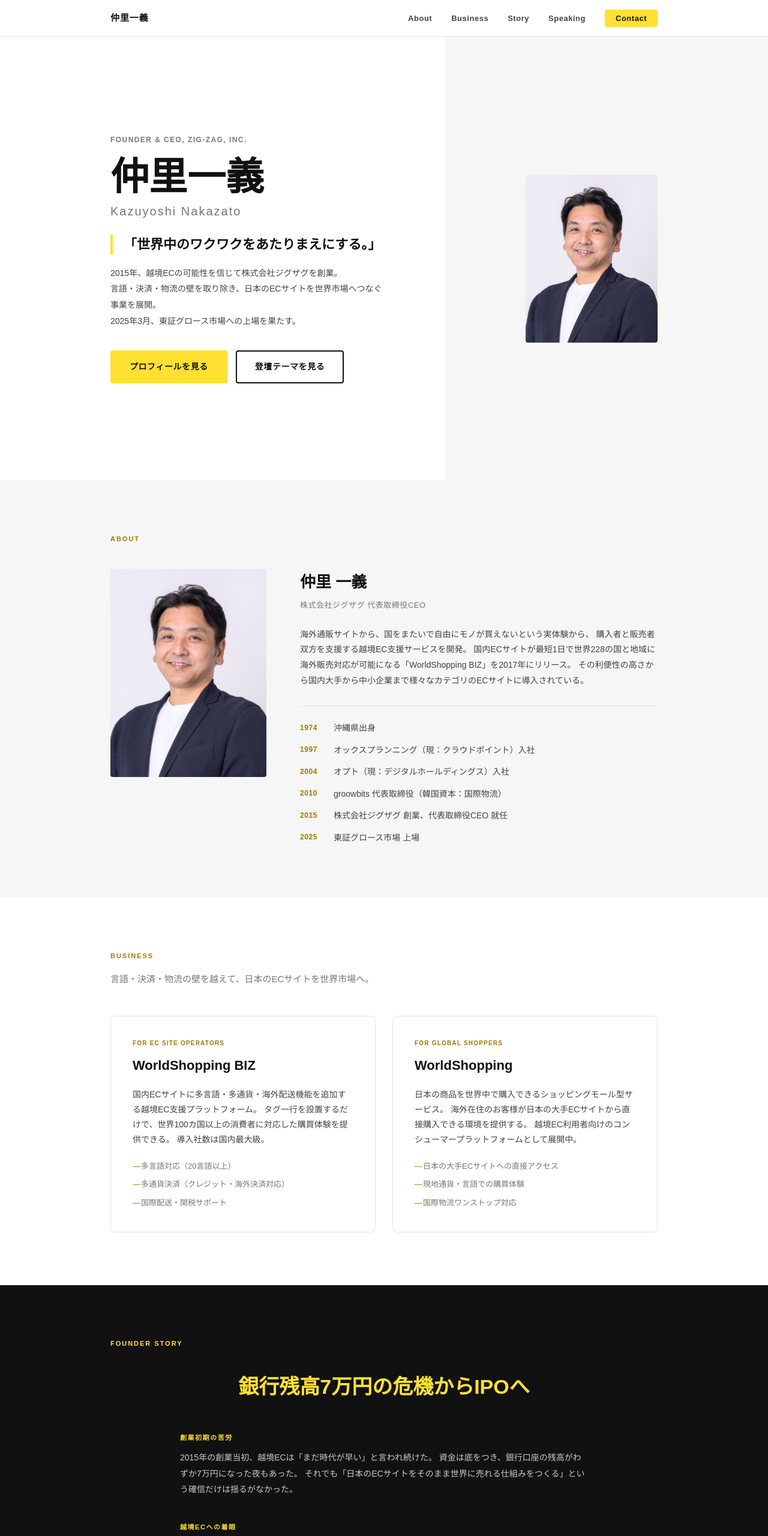
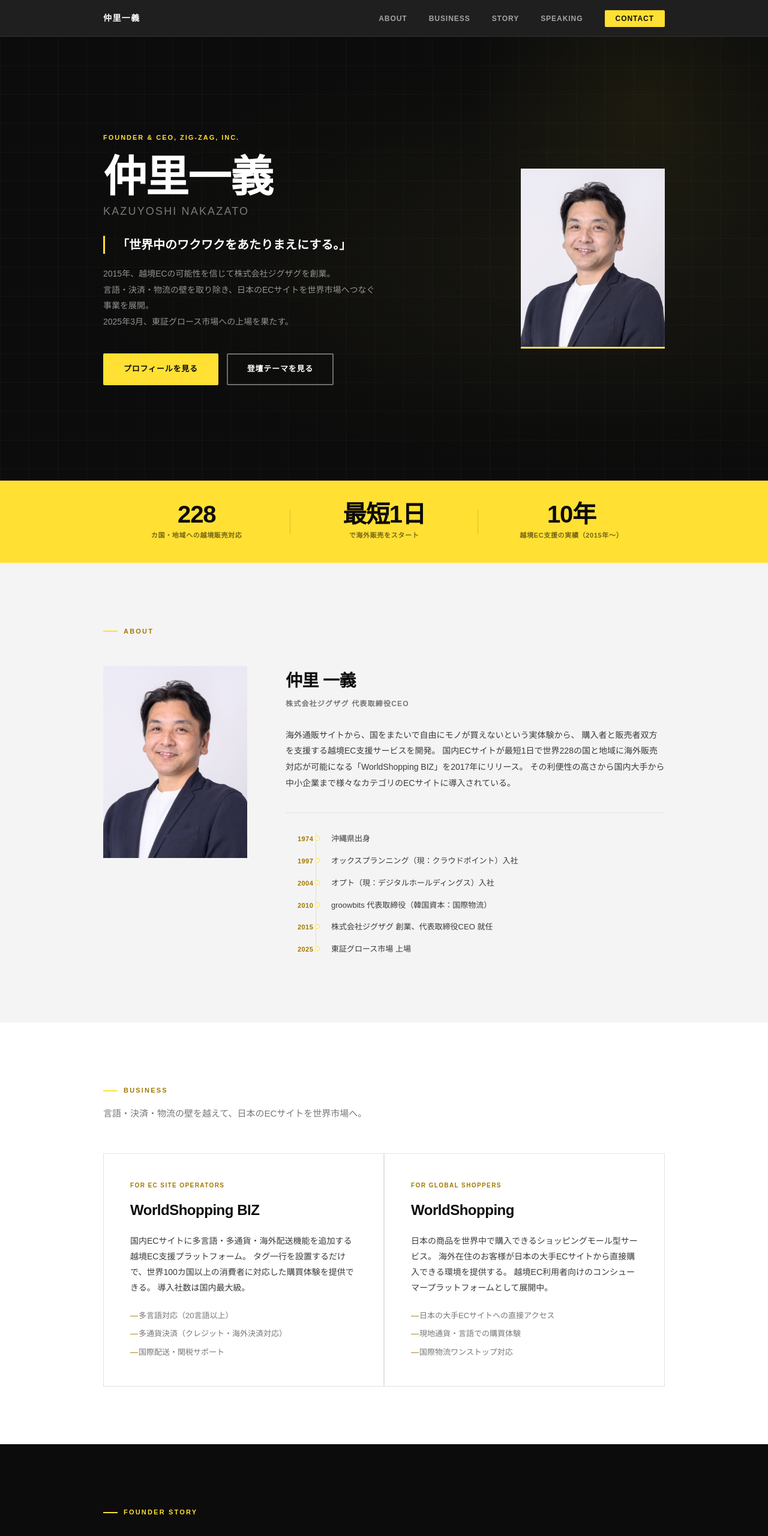
Before and after one commit to nakazato-zigzag/profile, a plain HTML site: page index.html in a window 1280 px wide. Shown: the top 2560 px of the page at 60% size. Drawn offline with Linux system fonts and the light colour scheme.

Commit message:
デザイン全面刷新：ITスタートアップ風スタイリッシュデザイン
- ダークヒーロー（グリッドパターン＋グローバルグロー背景）
- 越境EC実績スタッツバー（228カ国・最短1日・10年）を追加
- ナビ：ブラックベース＋バックドロップブラー
- セクションタイトル：黄色バー付きラベル
- タイムライン式経歴、カードのアニメーション演出改善

Co-Authored-By: Claude Sonnet 4.6 <noreply@anthropic.com>

```diff
--- a/assets/css/style.css
+++ b/assets/css/style.css
@@ -2,22 +2,21 @@
    CSS Variables
 ================================================ */
 :root {
-  --black:       #111111;
-  --gray-dark:   #444444;
+  --black:       #0C0C0C;
+  --gray-dark:   #3A3A3A;
   --gray:        #777777;
   --gray-light:  #AAAAAA;
-  --gray-bg:     #F6F6F6;
+  --gray-bg:     #F4F4F4;
   --white:       #FFFFFF;
   --yellow:      #FFE033;
   --yellow-text: #A07800;
   --yellow-pale: #FFFDE7;
 
   --font: Arial, 'Helvetica Neue', Helvetica, sans-serif;
-  --max-w: 960px;
-  --radius: 4px;
+  --max-w: 1000px;
+  --radius: 2px;
   --transition: 0.2s ease;
-
-  --sec-v: 88px;
+  --sec-v: 96px;
 }
 
 /* ================================================
@@ -57,12 +56,12 @@ img {
 }
 
 /* ================================================
-   Layout helpers
+   Layout
 ================================================ */
 .container {
   max-width: var(--max-w);
   margin: 0 auto;
-  padding: 0 24px;
+  padding: 0 32px;
 }
 
 .section {
@@ -78,29 +77,45 @@ img {
   color: var(--white);
 }
 
+/* ================================================
+   Section label
+================================================ */
+.section-title {
+  display: inline-flex;
+  align-items: center;
+  gap: 10px;
+  font-size: 11px;
+  font-weight: 700;
+  letter-spacing: 0.2em;
+  text-transform: uppercase;
+  color: var(--yellow-text);
+  margin-bottom: 48px;
+}
+
+.section-title::before {
+  content: '';
+  display: inline-block;
+  width: 24px;
+  height: 2px;
+  background: var(--yellow);
+  flex-shrink: 0;
+}
+
 .section-dark .section-title {
   color: var(--yellow);
 }
 
-/* ================================================
-   Shared typography
-================================================ */
-.section-title {
-  font-size: 11px;
-  font-weight: 700;
-  letter-spacing: 0.18em;
-  text-transform: uppercase;
-  color: var(--yellow-text);
-  margin-bottom: 40px;
+.section-dark .section-title::before {
+  background: var(--yellow);
 }
 
 .section-subtitle {
   font-size: 15px;
   color: var(--gray);
-  margin-top: -24px;
-  margin-bottom: 48px;
-  max-width: 560px;
-  line-height: 1.7;
+  margin-top: -32px;
+  margin-bottom: 52px;
+  max-width: 520px;
+  line-height: 1.75;
 }
 
 /* ================================================
@@ -108,11 +123,12 @@ img {
 ================================================ */
 .btn {
   display: inline-block;
-  padding: 13px 30px;
+  padding: 13px 32px;
   font-family: var(--font);
-  font-size: 14px;
+  font-size: 13px;
   font-weight: 700;
-  letter-spacing: 0.04em;
+  letter-spacing: 0.06em;
+  text-transform: uppercase;
   border-radius: var(--radius);
   cursor: pointer;
   transition: background var(--transition), color var(--transition), border-color var(--transition);
@@ -131,12 +147,12 @@ img {
 
 .btn-secondary {
   background: transparent;
-  color: var(--black);
-  border: 2px solid var(--black);
+  color: var(--white);
+  border: 2px solid rgba(255, 255, 255, 0.4);
 }
 
 .btn-secondary:hover {
-  background: var(--black);
+  border-color: var(--white);
   color: var(--white);
 }
 
@@ -147,8 +163,10 @@ img {
   position: sticky;
   top: 0;
   z-index: 100;
-  background: var(--white);
-  border-bottom: 1px solid #E8E8E8;
+  background: rgba(12, 12, 12, 0.92);
+  backdrop-filter: blur(12px);
+  -webkit-backdrop-filter: blur(12px);
+  border-bottom: 1px solid rgba(255, 255, 255, 0.08);
 }
 
 .nav {
@@ -159,35 +177,37 @@ img {
 }
 
 .nav-logo {
-  font-size: 15px;
+  font-size: 14px;
   font-weight: 700;
-  letter-spacing: 0.06em;
-  color: var(--black);
+  letter-spacing: 0.1em;
+  color: var(--white);
 }
 
 .nav-links {
   display: flex;
   align-items: center;
-  gap: 32px;
+  gap: 36px;
 }
 
 .nav-links a {
-  font-size: 13px;
+  font-size: 12px;
   font-weight: 600;
-  color: var(--gray-dark);
-  letter-spacing: 0.04em;
+  color: rgba(255, 255, 255, 0.6);
+  letter-spacing: 0.08em;
+  text-transform: uppercase;
   transition: color var(--transition);
 }
 
 .nav-links a:hover {
-  color: var(--black);
+  color: var(--white);
 }
 
 .nav-cta {
-  background: var(--yellow);
+  background: var(--yellow) !important;
   color: var(--black) !important;
   padding: 7px 18px;
   border-radius: var(--radius);
+  text-transform: uppercase;
 }
 
 .nav-cta:hover {
@@ -208,7 +228,7 @@ img {
   display: block;
   width: 22px;
   height: 2px;
-  background: var(--black);
+  background: var(--white);
   transition: all var(--transition);
 }
 
@@ -220,20 +240,27 @@ img {
   display: flex;
   align-items: center;
   padding: 80px 0;
+  background-color: var(--black);
+  background-image:
+    radial-gradient(ellipse 120% 80% at 80% 50%, rgba(255, 224, 51, 0.04) 0%, transparent 60%),
+    linear-gradient(rgba(255, 255, 255, 0.025) 1px, transparent 1px),
+    linear-gradient(90deg, rgba(255, 255, 255, 0.025) 1px, transparent 1px),
+    radial-gradient(ellipse 60% 60% at 75% 50%, rgba(255,255,255,0.015) 0%, transparent 70%);
+  background-size: 100% 100%, 48px 48px, 48px 48px, 100% 100%;
   position: relative;
   overflow: hidden;
 }
 
-/* Right-side gray panel */
-.hero::before {
+/* Yellow accent glow */
+.hero::after {
   content: '';
   position: absolute;
-  top: 0;
-  right: 0;
-  width: 42%;
-  height: 100%;
-  background: var(--gray-bg);
-  z-index: 0;
+  top: -200px;
+  right: -100px;
+  width: 600px;
+  height: 600px;
+  background: radial-gradient(circle, rgba(255, 224, 51, 0.06) 0%, transparent 70%);
+  pointer-events: none;
 }
 
 .hero-inner {
@@ -241,7 +268,7 @@ img {
   z-index: 1;
   display: flex;
   align-items: center;
-  gap: 64px;
+  gap: 80px;
   width: 100%;
 }
 
@@ -250,45 +277,47 @@ img {
 }
 
 .hero-label {
-  font-size: 12px;
+  font-size: 11px;
   font-weight: 700;
-  letter-spacing: 0.12em;
+  letter-spacing: 0.18em;
   text-transform: uppercase;
-  color: var(--gray);
-  margin-bottom: 16px;
+  color: var(--yellow);
+  margin-bottom: 20px;
 }
 
 .hero-name {
-  font-size: clamp(40px, 6vw, 64px);
+  font-size: clamp(44px, 7vw, 72px);
   font-weight: 900;
-  line-height: 1.1;
-  color: var(--black);
+  line-height: 1.0;
+  color: var(--white);
+  letter-spacing: -0.02em;
 }
 
 .hero-name-en {
   display: block;
-  font-size: clamp(15px, 2vw, 20px);
+  font-size: clamp(14px, 1.8vw, 18px);
   font-weight: 400;
-  color: var(--gray);
-  letter-spacing: 0.1em;
-  margin-top: 10px;
+  color: rgba(255, 255, 255, 0.45);
+  letter-spacing: 0.12em;
+  margin-top: 12px;
+  text-transform: uppercase;
 }
 
 .hero-catchcopy {
-  font-size: clamp(16px, 2.2vw, 22px);
+  font-size: clamp(15px, 2vw, 20px);
   font-weight: 700;
-  color: var(--black);
+  color: var(--white);
   line-height: 1.5;
-  margin: 28px 0 18px;
-  padding-left: 18px;
-  border-left: 4px solid var(--yellow);
+  margin: 32px 0 20px;
+  padding-left: 20px;
+  border-left: 3px solid var(--yellow);
 }
 
 .hero-description {
   font-size: 14px;
-  color: var(--gray-dark);
+  color: rgba(255, 255, 255, 0.55);
   line-height: 1.9;
-  margin-bottom: 36px;
+  margin-bottom: 40px;
   max-width: 460px;
 }
 
@@ -303,12 +332,54 @@ img {
 }
 
 .hero-photo {
-  width: 220px;
-  height: 280px;
+  width: 240px;
+  height: 300px;
   object-fit: cover;
   object-position: top center;
-  border-radius: var(--radius);
   display: block;
+  filter: grayscale(20%);
+  border-bottom: 3px solid var(--yellow);
+}
+
+/* ================================================
+   Stats bar
+================================================ */
+.stats {
+  background: var(--yellow);
+  padding: 0;
+}
+
+.stats-inner {
+  display: grid;
+  grid-template-columns: 1fr auto 1fr auto 1fr;
+  align-items: center;
+}
+
+.stat {
+  padding: 36px 40px;
+  text-align: center;
+}
+
+.stat-num {
+  font-size: clamp(28px, 4vw, 40px);
+  font-weight: 900;
+  color: var(--black);
+  line-height: 1;
+  letter-spacing: -0.03em;
+  margin-bottom: 6px;
+}
+
+.stat-label {
+  font-size: 11px;
+  font-weight: 700;
+  color: rgba(0, 0, 0, 0.55);
+  letter-spacing: 0.06em;
+}
+
+.stat-divider {
+  width: 1px;
+  height: 40px;
+  background: rgba(0, 0, 0, 0.15);
 }
 
 /* ================================================
@@ -316,8 +387,8 @@ img {
 ================================================ */
 .about-grid {
   display: grid;
-  grid-template-columns: 260px 1fr;
-  gap: 56px;
+  grid-template-columns: 240px 1fr;
+  gap: 64px;
   align-items: start;
 }
 
@@ -326,54 +397,82 @@ img {
   aspect-ratio: 3 / 4;
   object-fit: cover;
   object-position: top center;
-  border-radius: var(--radius);
   display: block;
 }
 
 .about-name {
-  font-size: 26px;
+  font-size: 28px;
   font-weight: 900;
+  letter-spacing: -0.02em;
   margin-bottom: 4px;
 }
 
 .about-role {
-  font-size: 13px;
+  font-size: 12px;
+  font-weight: 700;
+  letter-spacing: 0.1em;
+  text-transform: uppercase;
   color: var(--gray);
-  margin-bottom: 24px;
-  letter-spacing: 0.04em;
+  margin-bottom: 28px;
 }
 
 .about-bio p {
   font-size: 14px;
   color: var(--gray-dark);
-  margin-bottom: 14px;
-  line-height: 1.85;
+  margin-bottom: 0;
+  line-height: 1.9;
 }
 
+/* Timeline */
 .about-career {
-  margin-top: 28px;
-  padding-top: 24px;
-  border-top: 1px solid #E2E2E2;
-  display: flex;
-  flex-direction: column;
-  gap: 12px;
+  margin-top: 36px;
+  padding-top: 32px;
+  border-top: 1px solid #E0E0E0;
+  position: relative;
+  padding-left: 20px;
+}
+
+.about-career::before {
+  content: '';
+  position: absolute;
+  left: 50px;
+  top: 32px;
+  bottom: 12px;
+  width: 1px;
+  background: #E0E0E0;
 }
 
 .about-career li {
   display: flex;
-  align-items: center;
-  gap: 16px;
-  font-size: 14px;
+  align-items: baseline;
+  gap: 20px;
+  font-size: 13px;
   color: var(--gray-dark);
+  margin-bottom: 14px;
+  position: relative;
+}
+
+.about-career li::before {
+  content: '';
+  position: absolute;
+  left: 30px;
+  top: 7px;
+  width: 6px;
+  height: 6px;
+  border-radius: 50%;
+  background: var(--yellow);
+  border: 2px solid var(--white);
+  outline: 1px solid var(--yellow);
 }
 
 .year {
   display: inline-block;
-  min-width: 40px;
-  font-size: 12px;
+  min-width: 36px;
+  font-size: 11px;
   font-weight: 700;
   color: var(--yellow-text);
-  letter-spacing: 0.05em;
+  letter-spacing: 0.04em;
+  flex-shrink: 0;
 }
 
 /* ================================================
@@ -382,36 +481,58 @@ img {
 .business-grid {
   display: grid;
   grid-template-columns: 1fr 1fr;
-  gap: 28px;
+  gap: 2px;
+  background: #E2E2E2;
+  border: 1px solid #E2E2E2;
 }
 
 .business-card {
-  border: 1px solid #E2E2E2;
-  border-radius: 8px;
-  padding: 36px;
+  background: var(--white);
+  padding: 44px;
+  position: relative;
+  overflow: hidden;
+  transition: background var(--transition);
+}
+
+.business-card::after {
+  content: '';
+  position: absolute;
+  top: 0;
+  left: 0;
+  right: 0;
+  height: 3px;
+  background: var(--yellow);
+  transform: scaleX(0);
+  transform-origin: left;
+  transition: transform 0.3s ease;
+}
+
+.business-card:hover::after {
+  transform: scaleX(1);
 }
 
 .business-tag {
   font-size: 10px;
   font-weight: 700;
-  letter-spacing: 0.12em;
+  letter-spacing: 0.14em;
   text-transform: uppercase;
   color: var(--yellow-text);
-  margin-bottom: 10px;
+  margin-bottom: 12px;
 }
 
 .business-name {
-  font-size: 22px;
+  font-size: 24px;
   font-weight: 900;
   color: var(--black);
-  margin-bottom: 16px;
+  margin-bottom: 18px;
+  letter-spacing: -0.02em;
 }
 
 .business-desc {
   font-size: 14px;
   color: var(--gray-dark);
-  line-height: 1.8;
-  margin-bottom: 20px;
+  line-height: 1.85;
+  margin-bottom: 22px;
 }
 
 .business-features {
@@ -438,29 +559,53 @@ img {
    Founder Story
 ================================================ */
 .story-content {
-  max-width: 680px;
+  max-width: 720px;
   margin: 0 auto;
 }
 
 .story-headline {
-  font-size: clamp(22px, 3.5vw, 34px);
+  font-size: clamp(24px, 4vw, 40px);
   font-weight: 900;
-  color: var(--yellow);
+  color: var(--white);
+  line-height: 1.25;
+  margin-bottom: 56px;
+  letter-spacing: -0.02em;
   text-align: center;
-  line-height: 1.35;
-  margin-bottom: 52px;
+  position: relative;
+  padding-bottom: 32px;
+}
+
+.story-headline::after {
+  content: '';
+  position: absolute;
+  bottom: 0;
+  left: 50%;
+  transform: translateX(-50%);
+  width: 48px;
+  height: 3px;
+  background: var(--yellow);
 }
 
 .story-blocks {
   display: flex;
   flex-direction: column;
-  gap: 40px;
+  gap: 44px;
+}
+
+.story-block {
+  padding-left: 24px;
+  border-left: 2px solid rgba(255, 224, 51, 0.2);
+  transition: border-color var(--transition);
+}
+
+.story-block:hover {
+  border-left-color: var(--yellow);
 }
 
 .story-block h4 {
-  font-size: 11px;
+  font-size: 10px;
   font-weight: 700;
-  letter-spacing: 0.14em;
+  letter-spacing: 0.18em;
   text-transform: uppercase;
   color: var(--yellow);
   margin-bottom: 10px;
@@ -468,7 +613,7 @@ img {
 
 .story-block p {
   font-size: 14px;
-  color: #C8C8C8;
+  color: rgba(255, 255, 255, 0.6);
   line-height: 1.9;
 }
 
@@ -478,35 +623,42 @@ img {
 .speaking-grid {
   display: grid;
   grid-template-columns: repeat(3, 1fr);
-  gap: 20px;
-  margin-bottom: 48px;
+  gap: 16px;
+  margin-bottom: 52px;
 }
 
 .speaking-card {
   background: var(--white);
   border: 1px solid #E2E2E2;
-  border-radius: 8px;
-  padding: 26px;
-  transition: transform var(--transition), box-shadow var(--transition);
+  padding: 28px;
+  position: relative;
+  overflow: hidden;
+  transition: border-color var(--transition), transform var(--transition);
 }
 
 .speaking-card:hover {
-  transform: translateY(-3px);
-  box-shadow: 0 8px 24px rgba(0, 0, 0, 0.07);
+  border-color: var(--black);
+  transform: translateY(-2px);
 }
 
 .speaking-num {
-  font-size: 11px;
-  font-weight: 700;
-  letter-spacing: 0.1em;
-  color: var(--yellow-text);
-  margin-bottom: 10px;
+  font-size: 52px;
+  font-weight: 900;
+  color: #F0F0F0;
+  line-height: 1;
+  margin-bottom: 12px;
+  letter-spacing: -0.04em;
+  transition: color var(--transition);
+}
+
+.speaking-card:hover .speaking-num {
+  color: var(--yellow);
 }
 
 .speaking-card h3 {
   font-size: 14px;
   font-weight: 700;
-  line-height: 1.45;
+  line-height: 1.5;
   color: var(--black);
   margin-bottom: 10px;
 }
@@ -521,52 +673,80 @@ img {
   text-align: center;
 }
 
+.speaking-cta .btn-primary {
+  background: var(--black);
+  border-color: var(--black);
+  color: var(--white);
+}
+
+.speaking-cta .btn-primary:hover {
+  background: var(--yellow);
+  border-color: var(--yellow);
+  color: var(--black);
+}
+
 /* ================================================
    Links
 ================================================ */
 .links-grid {
   display: grid;
   grid-template-columns: repeat(3, 1fr);
-  gap: 14px;
+  gap: 12px;
 }
 
 .link-card {
   display: flex;
   align-items: center;
   gap: 14px;
-  padding: 18px 20px;
+  padding: 20px 22px;
   border: 1px solid #E2E2E2;
-  border-radius: 8px;
   background: var(--white);
   transition: border-color var(--transition), background var(--transition);
+  position: relative;
+  overflow: hidden;
+}
+
+.link-card::before {
+  content: '';
+  position: absolute;
+  left: 0;
+  top: 0;
+  bottom: 0;
+  width: 3px;
+  background: var(--yellow);
+  transform: scaleY(0);
+  transition: transform 0.25s ease;
 }
 
 .link-card:hover {
-  border-color: var(--yellow);
-  background: var(--yellow-pale);
+  border-color: #C8C8C8;
+  background: #FAFAFA;
+}
+
+.link-card:hover::before {
+  transform: scaleY(1);
 }
 
 .link-icon {
-  width: 38px;
-  height: 38px;
+  width: 36px;
+  height: 36px;
   border-radius: 50%;
-  background: var(--gray-bg);
   display: flex;
   align-items: center;
   justify-content: center;
-  font-size: 13px;
+  font-size: 12px;
   font-weight: 900;
-  letter-spacing: 0;
   flex-shrink: 0;
   color: var(--white);
+  letter-spacing: 0;
 }
 
-.link-icon-web  { background: #444444; }
-.link-icon-ir   { background: #2C5F9E; font-size: 11px; }
-.link-icon-mail { background: #555555; }
+.link-icon-web  { background: #2A2A2A; }
+.link-icon-ir   { background: #2C5F9E; font-size: 10px; }
+.link-icon-mail { background: #444444; }
 .link-icon-x    { background: #000000; }
-.link-icon-li   { background: #0A66C2; font-size: 11px; }
-.link-icon-note { background: #41C9B4; font-size: 16px; }
+.link-icon-li   { background: #0A66C2; font-size: 10px; }
+.link-icon-note { background: #41C9B4; font-size: 15px; }
 
 .link-body {
   flex: 1;
@@ -578,9 +758,6 @@ img {
   font-weight: 700;
   color: var(--black);
   margin-bottom: 2px;
-  white-space: nowrap;
-  overflow: hidden;
-  text-overflow: ellipsis;
 }
 
 .link-body p {
@@ -589,8 +766,8 @@ img {
 }
 
 .link-arrow {
-  color: var(--gray-light);
-  font-size: 15px;
+  color: #CCCCCC;
+  font-size: 14px;
   flex-shrink: 0;
   transition: transform var(--transition), color var(--transition);
 }
@@ -604,8 +781,9 @@ img {
    Footer
 ================================================ */
 .site-footer {
-  background: var(--black);
+  background: #050505;
   padding: 36px 0;
+  border-top: 1px solid rgba(255, 255, 255, 0.06);
 }
 
 .footer-inner {
@@ -618,11 +796,13 @@ img {
   font-size: 13px;
   font-weight: 700;
   color: var(--white);
+  letter-spacing: 0.04em;
 }
 
 .footer-copy {
   font-size: 11px;
-  color: var(--gray-light);
+  color: rgba(255, 255, 255, 0.3);
+  letter-spacing: 0.04em;
 }
 
 /* ================================================
@@ -643,7 +823,7 @@ img {
 ================================================ */
 @media (max-width: 768px) {
   :root {
-    --sec-v: 56px;
+    --sec-v: 60px;
   }
 
   /* Nav */
@@ -657,13 +837,12 @@ img {
     top: 60px;
     left: 0;
     right: 0;
-    background: var(--white);
+    background: rgba(12, 12, 12, 0.97);
     flex-direction: column;
     align-items: flex-start;
-    gap: 14px;
-    padding: 16px 24px 24px;
-    border-bottom: 1px solid #E8E8E8;
-    box-shadow: 0 4px 12px rgba(0, 0, 0, 0.06);
+    gap: 16px;
+    padding: 20px 32px 28px;
+    border-bottom: 1px solid rgba(255, 255, 255, 0.08);
   }
 
   .nav-links.open {
@@ -672,17 +851,13 @@ img {
 
   /* Hero */
   .hero {
-    padding: 48px 0;
+    padding: 52px 0;
     min-height: auto;
-  }
-
-  .hero::before {
-    display: none;
   }
 
   .hero-inner {
     flex-direction: column-reverse;
-    gap: 28px;
+    gap: 32px;
   }
 
   .hero-avatar {
@@ -700,19 +875,46 @@ img {
     display: none;
   }
 
+  .btn-secondary {
+    border-color: rgba(255, 255, 255, 0.4);
+  }
+
   /* About */
   .about-grid {
     grid-template-columns: 1fr;
     gap: 28px;
   }
 
-  .about-photo {
+  .about-photo-wrap {
     max-width: 180px;
+  }
+
+  .about-career::before {
+    left: 46px;
+  }
+
+  /* Stats */
+  .stats-inner {
+    grid-template-columns: 1fr;
+  }
+
+  .stat-divider {
+    width: 40px;
+    height: 1px;
+    margin: 0 auto;
+  }
+
+  .stat {
+    padding: 24px 20px;
   }
 
   /* Business */
   .business-grid {
     grid-template-columns: 1fr;
+  }
+
+  .business-card {
+    padding: 32px;
   }
 
   /* Speaking */
@@ -725,15 +927,14 @@ img {
     grid-template-columns: 1fr;
   }
 
-  /* Section subtitle */
-  .section-subtitle {
-    margin-bottom: 32px;
-  }
-
   /* Footer */
   .footer-inner {
     flex-direction: column;
     gap: 8px;
     text-align: center;
   }
+
+  .section-subtitle {
+    margin-bottom: 32px;
+  }
 }
--- a/index.html
+++ b/index.html
@@ -65,6 +65,28 @@
         </div>
         <div class="hero-avatar">
           <img src="assets/images/仲里 一義_2_20250319.png" alt="仲里一義" class="hero-photo">
+        </div>
+      </div>
+    </section>
+
+    <!-- ===========================
+         Stats bar（越境EC実績）
+    ============================ -->
+    <section class="stats">
+      <div class="container stats-inner">
+        <div class="stat">
+          <div class="stat-num">228</div>
+          <div class="stat-label">カ国・地域への越境販売対応</div>
+        </div>
+        <div class="stat-divider"></div>
+        <div class="stat">
+          <div class="stat-num">最短1日</div>
+          <div class="stat-label">で海外販売をスタート</div>
+        </div>
+        <div class="stat-divider"></div>
+        <div class="stat">
+          <div class="stat-num">10年</div>
+          <div class="stat-label">越境EC支援の実績（2015年〜）</div>
         </div>
       </div>
     </section>
```
